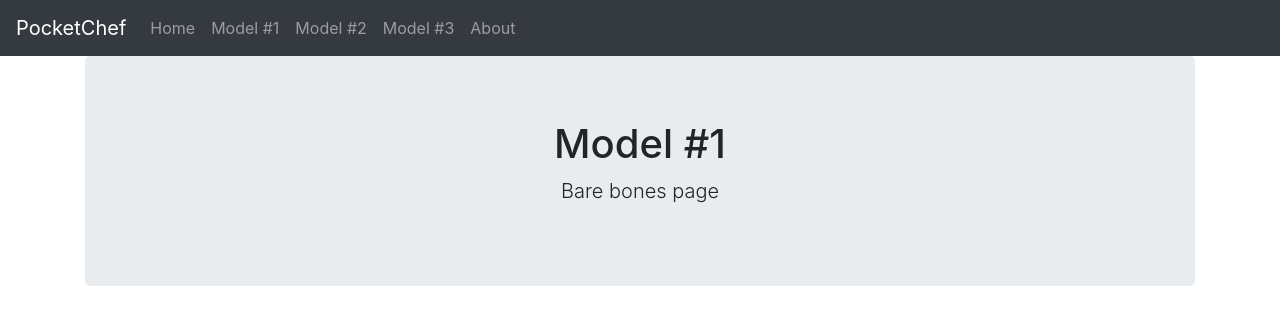
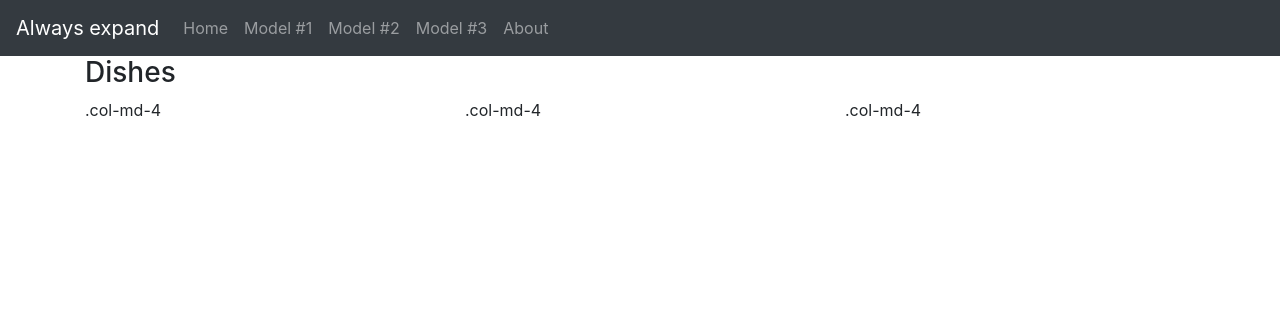
Before and after one commit to Connorlb/IDBSite, a Flask app: page /model1 in a window 1280 px wide. Shown: the top 325 px of the page. Run offline with Flask 2, Linux system fonts and the light colour scheme; some libraries are stand-ins or nearby versions.

Commit message:
Changed web design

```diff
--- a/pocketchef/app/templates/includes/_navbar.html
+++ b/pocketchef/app/templates/includes/_navbar.html
@@ -1,6 +1,6 @@
-<nav class="navbar navbar-expand-md navbar-dark bg-dark">
-      <a class="navbar-brand" href="#">PocketChef</a>
-      <button class="navbar-toggler" type="button" data-toggle="collapse" data-target="#navbarsExample04" aria-controls="navbarsExample04" aria-expanded="false" aria-label="Toggle navigation">
+<nav class="navbar navbar-expand navbar-dark bg-dark">
+      <a class="navbar-brand" href="#">Always expand</a>
+      <button class="navbar-toggler" type="button" data-toggle="collapse" data-target="#navbarsExample02" aria-controls="navbarsExample02" aria-expanded="false" aria-label="Toggle navigation">
         <span class="navbar-toggler-icon"></span>
       </button>
 
--- a/pocketchef/app/templates/model1.html
+++ b/pocketchef/app/templates/model1.html
@@ -1,8 +1,10 @@
 {% extends 'layout.html' %}
 
 {% block body %}
-    <div class="jumbotron text-center">
-        <h1>Model #1</h1>
-        <p class="lead">Bare bones page</p>
-    </div>
+    <h3>Dishes</h3>
+      <div class="row">
+        <div class="col-md-4">.col-md-4</div>
+        <div class="col-md-4">.col-md-4</div>
+        <div class="col-md-4">.col-md-4</div>
+      </div>
 {% endblock %}
```
Also changed, not shown: pocketchef/app/templates/model2.html (+6 -4 lines), pocketchef/app/templates/model3.html (+6 -4 lines), pocketchef/app/templates/layout.html (line endings or trailing spaces).
